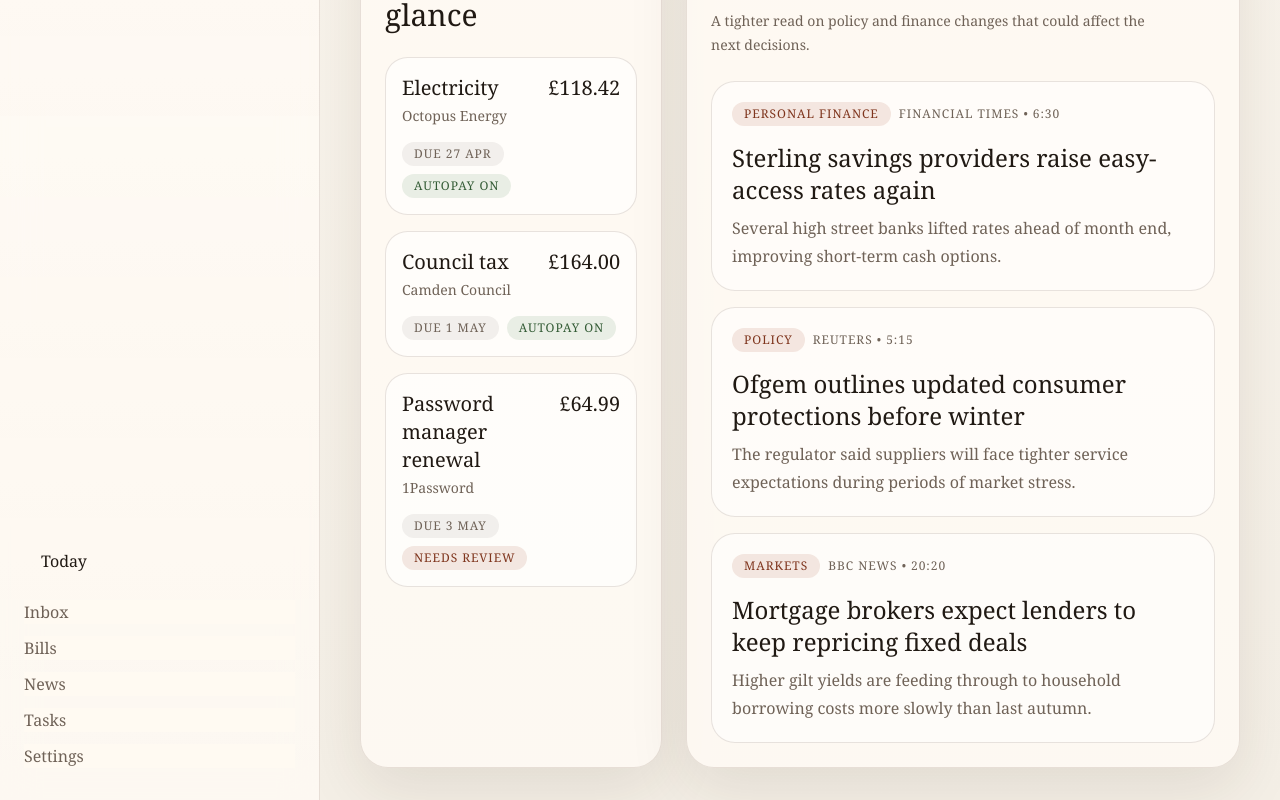
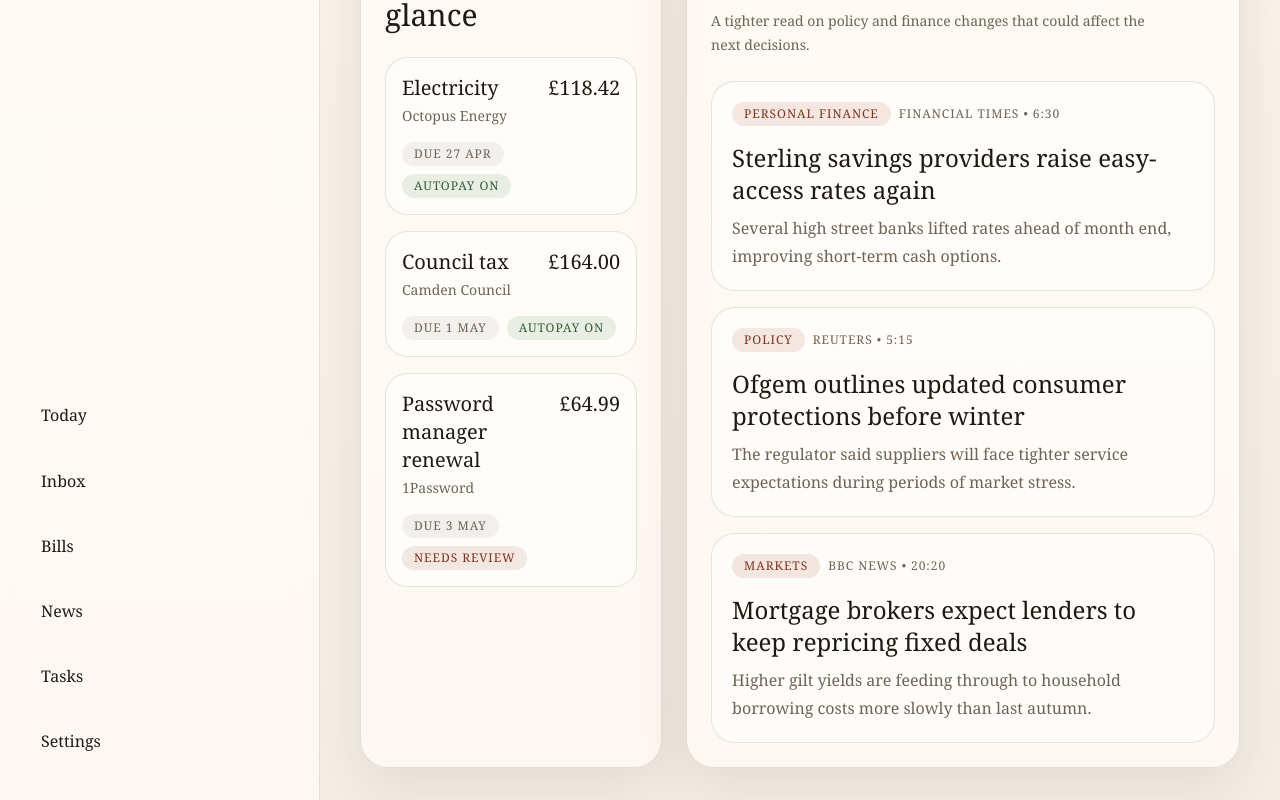
Before and after one commit to ketho-exe/Personal_Admin, a Next.js app: page / in a window 1280 px wide. Shown: the part 1694-2494 px from the top of the page. Built offline with nearby package versions, Linux system fonts and the light colour scheme.

Commit message:
fix: enable secondary workspace navigation

```diff
--- a/components/layout/navigation.tsx
+++ b/components/layout/navigation.tsx
@@ -3,11 +3,11 @@ import type { ReactNode } from "react";
 
 export const navigationItems = [
   { href: "/", label: "Today", available: true },
-  { href: "/inbox", label: "Inbox", available: false },
-  { href: "/bills", label: "Bills", available: false },
-  { href: "/news", label: "News", available: false },
-  { href: "/tasks", label: "Tasks", available: false },
-  { href: "/settings", label: "Settings", available: false }
+  { href: "/inbox", label: "Inbox", available: true },
+  { href: "/bills", label: "Bills", available: true },
+  { href: "/news", label: "News", available: true },
+  { href: "/tasks", label: "Tasks", available: true },
+  { href: "/settings", label: "Settings", available: true }
 ] as const;
 
 type NavigationItemProps = Readonly<{
```
Also changed, not shown: 2 other files (tests, documents, lock files or other folders).
